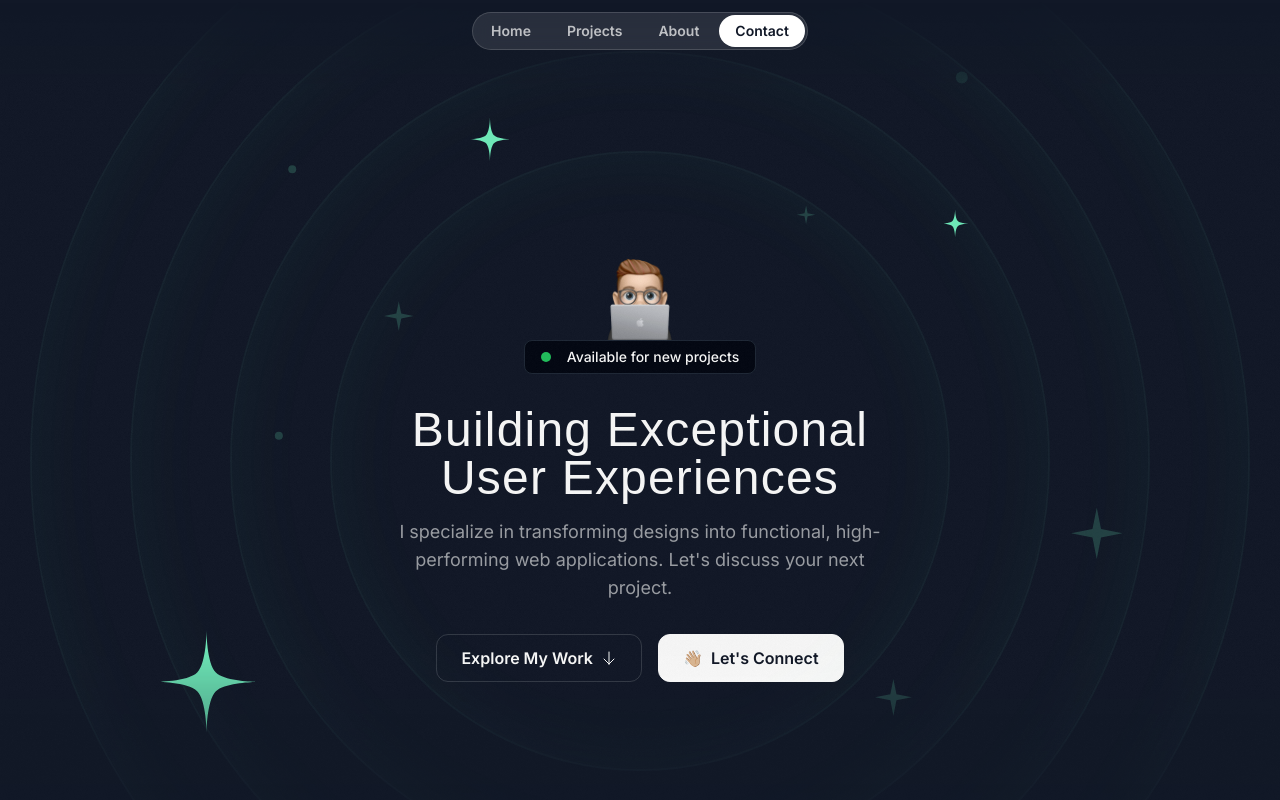
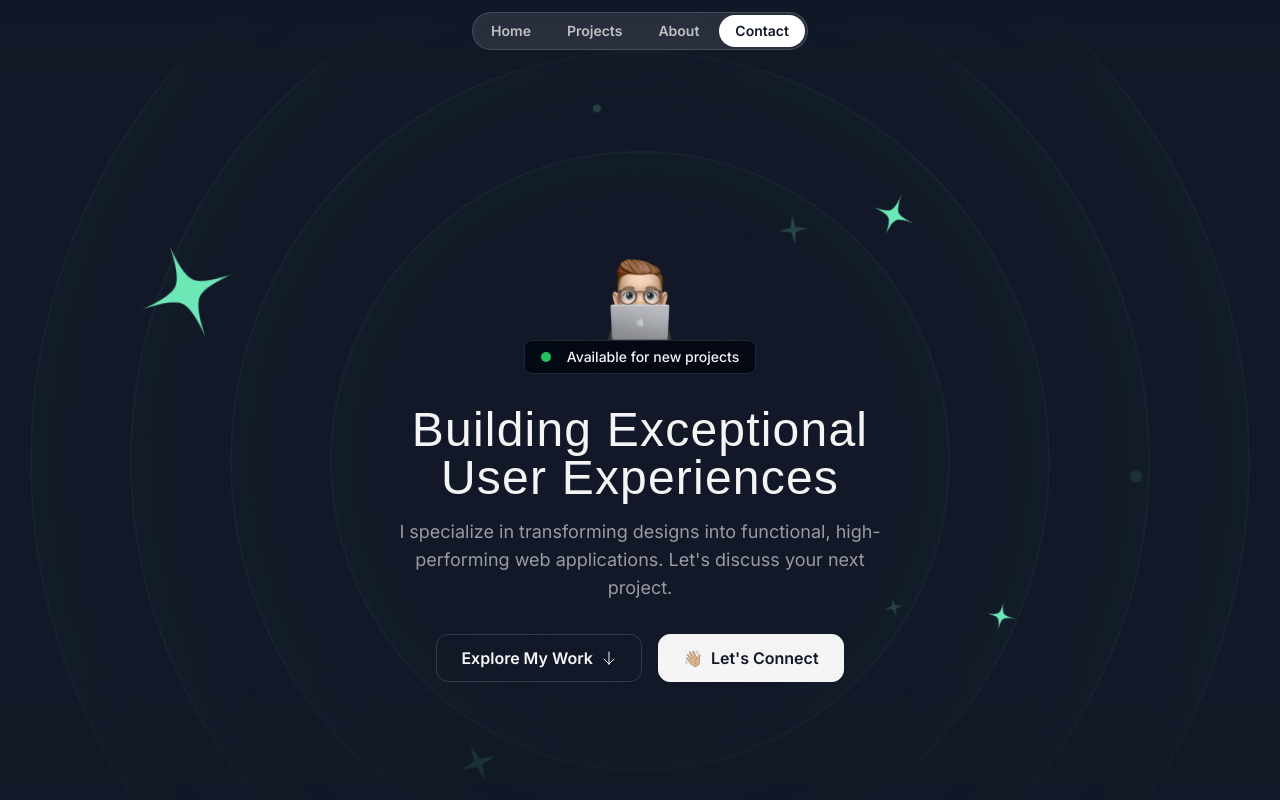
Before and after one commit to d-zucho/portfolio-frontendtube, a Next.js app: page / in a window 1280 px wide. Shown: the top 800 px of the page. Built offline with nearby package versions, Linux system fonts and the light colour scheme; a web font is replaced by a local one.

Commit message:
add animation to hero and projects section

```diff
--- a/src/components/Card.tsx
+++ b/src/components/Card.tsx
@@ -1,17 +1,24 @@
 import grainImage from '@/assets/images/grain.jpg'
+import { ComponentPropsWithoutRef } from 'react'
 import { twMerge } from 'tailwind-merge'
 
-interface CardProps {
-  className?: string
-  children: React.ReactNode
-}
+// interface CardProps {
+//   className?: string
+//   children: React.ReactNode
+//   style: React.CSSProperties
+// }
 
-export const Card = ({ className, children }: CardProps) => (
+export const Card = ({
+  className,
+  children,
+  ...other
+}: ComponentPropsWithoutRef<'article'>) => (
   <article
     className={twMerge(
       'bg-gray-800 rounded-3xl relative z-0 after:z-10 overflow-hidden after:content-[""] after:absolute after:inset-0 after:outline after:outline-2 after:-outline-offset-2 after:rounded-3xl after:outline-white/20  after:pointer-events-none',
       className
     )}
+    {...other}
   >
     <div
       className='absolute inset-0 -z-10 opacity-5 pointer-events-none'
--- a/src/components/HeroOrbit.tsx
+++ b/src/components/HeroOrbit.tsx
@@ -4,16 +4,40 @@ interface OrbitProps {
   children: React.ReactNode
   size?: number
   rotation: number
+  shouldSpin?: boolean
+  shouldOrbit?: boolean
+  spinDuration?: string
+  orbitDuration?: string
 }
 
-export const HeroOrbit = ({ children, size, rotation }: OrbitProps) => (
+export const HeroOrbit = ({
+  children,
+  size,
+  rotation,
+  spinDuration = '10s',
+  shouldSpin = false,
+  orbitDuration = '10s',
+  shouldOrbit = false,
+}: OrbitProps) => (
   <div className='absolute left-1/2 top-1/2 -translate-x-1/2 -translate-y-1/2'>
+    <div
+      className={shouldOrbit ? 'animate-spin' : ''}
+      style={{
+        animationDuration: orbitDuration,
+      }}
+    >
       <div
         className='flex justify-start items-start'
         style={{
           transform: `rotate(${rotation}deg)`,
           width: size,
           height: size,
+        }}
+      >
+        <div
+          className={shouldSpin ? 'animate-spin' : ''}
+          style={{
+            animationDuration: spinDuration,
           }}
         >
           <div
@@ -26,4 +50,6 @@ export const HeroOrbit = ({ children, size, rotation }: OrbitProps) => (
           </div>
         </div>
       </div>
+    </div>
+  </div>
 )
--- a/src/sections/Hero.tsx
+++ b/src/sections/Hero.tsx
@@ -25,39 +25,90 @@ export const HeroSection = () => {
         <div className='size-[820px] hero-ring' />
         <div className='size-[1020px] hero-ring' />
         <div className='size-[1220px] hero-ring' />
+        {/* shouldSpin?: boolean
+            shouldOrbit?: boolean
+            spinDuration?: string
+            orbitDuration?: string
+        */}
 
-        {/* stars */}
-        <HeroOrbit size={800} rotation={-72}>
+        <HeroOrbit
+          size={800}
+          rotation={-72}
+          shouldOrbit
+          orbitDuration='50s'
+          shouldSpin
+          spinDuration='12s'
+        >
           <StarIcon className='size-28 text-emerald-300' />
         </HeroOrbit>
-        <HeroOrbit size={550} rotation={20}>
+        <HeroOrbit size={720} rotation={85} shouldOrbit orbitDuration='46s'>
+          <div className='size-3 bg-emerald-300/10 rounded-full' />
+        </HeroOrbit>
+        <HeroOrbit
+          size={710}
+          rotation={144}
+          shouldOrbit
+          orbitDuration='44s'
+          shouldSpin
+          spinDuration='3s'
+        >
+          <SparkleIcon className='size-14 text-emerald-300/20' />
+        </HeroOrbit>
+        <HeroOrbit size={650} rotation={-5} shouldOrbit orbitDuration='42s'>
+          <div className='size-2 bg-emerald-300/20 rounded-full' />
+        </HeroOrbit>
+        <HeroOrbit
+          size={590}
+          rotation={98}
+          shouldSpin
+          spinDuration='6s'
+          shouldOrbit
+          orbitDuration='40s'
+        >
+          <StarIcon className='size-8 text-emerald-300' />
+        </HeroOrbit>
+        <HeroOrbit
+          size={550}
+          rotation={20}
+          shouldOrbit
+          orbitDuration='34s'
+          shouldSpin
+          spinDuration='6s'
+        >
           <StarIcon className='size-12 text-emerald-300' />
         </HeroOrbit>
-        <HeroOrbit size={590} rotation={98}>
-          <StarIcon className='size-8 text-emerald-300' />
+        <HeroOrbit
+          size={530}
+          rotation={178}
+          shouldOrbit
+          orbitDuration='32s'
+          shouldSpin
+          spinDuration='3s'
+        >
+          <SparkleIcon className='size-10 text-emerald-300/20' />
         </HeroOrbit>
-
-        {/* sparkles */}
-        <HeroOrbit size={430} rotation={-14}>
-          <SparkleIcon className='size-8 text-emerald-300/20' />
+        <HeroOrbit size={520} rotation={-41} shouldOrbit orbitDuration='30s'>
+          <div className='size-2 bg-emerald-300/20 rounded-full' />
         </HeroOrbit>
-        <HeroOrbit size={440} rotation={79}>
+        <HeroOrbit
+          size={440}
+          rotation={79}
+          shouldOrbit
+          orbitDuration='28s'
+          shouldSpin
+          spinDuration='3s'
+        >
           <SparkleIcon className='size-5 text-emerald-300/20' />
         </HeroOrbit>
-        <HeroOrbit size={530} rotation={178}>
-          <SparkleIcon className='size-10 text-emerald-300/20' />
-        </HeroOrbit>
-        <HeroOrbit size={710} rotation={144}>
-          <SparkleIcon className='size-14 text-emerald-300/20' />
-        </HeroOrbit>
-        <HeroOrbit size={720} rotation={85}>
-          <div className='size-3 bg-emerald-300/10 rounded-full' />
-        </HeroOrbit>
-        <HeroOrbit size={520} rotation={-41}>
-          <div className='size-2 bg-emerald-300/20 rounded-full' />
-        </HeroOrbit>
-        <HeroOrbit size={650} rotation={-5}>
-          <div className='size-2 bg-emerald-300/20 rounded-full' />
+        <HeroOrbit
+          size={430}
+          rotation={-14}
+          shouldOrbit
+          orbitDuration='26s'
+          shouldSpin
+          spinDuration='3s'
+        >
+          <SparkleIcon className='size-8 text-emerald-300/20' />
         </HeroOrbit>
       </div>{' '}
       {/* end bg mask */}
@@ -70,7 +121,9 @@ export const HeroSection = () => {
             height={100}
           />
           <div className='bg-gray-950 gap-4 rounded-lg border border-gray-800 px-4 py-1.5 inline-flex items-center'>
-            <div className='size-2.5 rounded-full bg-green-500'></div>
+            <div className='relative size-2.5 rounded-full bg-green-500'>
+              <div className='size-2.5 rounded-full bg-green-500 absolute animate-pink-large'></div>
+            </div>
             <div className='text-sm font-medium'>
               Available for new projects
             </div>
--- a/src/sections/Projects.tsx
+++ b/src/sections/Projects.tsx
@@ -7,6 +7,7 @@ import ArrowUpRightIcon from '@/assets/icons/arrow-up-right.svg'
 import Image from 'next/image'
 import { SectionHeader } from '@/components/SectionHeader'
 import { Card } from '@/components/Card'
+import { twJoin, twMerge } from 'tailwind-merge'
 
 const portfolioProjects = [
   {
@@ -59,11 +60,14 @@ export const ProjectsSection = () => {
 
         {/* all projects container */}
         <div className='flex flex-col mt-10 md:mt-20 gap-20'>
-          {portfolioProjects.map((project) => (
+          {portfolioProjects.map((project, index) => (
             // Single Project Container
             <Card
               key={project.title}
-              className='pb-0 pt-8 px-8 md:pt-12 md:px-10 lg:pt-16 lg:px-20  after:pointer-events-none'
+              className={`pb-0 pt-8 px-8 md:pt-12 md:px-10 lg:pt-16 lg:px-20  after:pointer-events-none sticky`}
+              style={{
+                top: `calc(64px + ${index} * 60px)`,
+              }}
             >
               <div
                 className='absolute inset-0 -z-10 opacity-5 pointer-events-none'
--- a/tailwind.config.ts
+++ b/tailwind.config.ts
@@ -25,8 +25,20 @@ const config: Config = {
         sans: 'var(--font-sans)',
         serif: 'var(--font-serif)',
       },
+      animation: {
+        'pink-large': 'ping-large 1s ease-in-out infinite',
+      },
+      keyframes: {
+        'ping-large': {
+          '75%, 100%': {
+            transform: 'scale(3)',
+            opacity: '0',
+          },
+        },
+      },
     },
   },
+
   plugins: [],
 }
 export default config
```
Lines whose indentation alone changed are shown as unchanged.
